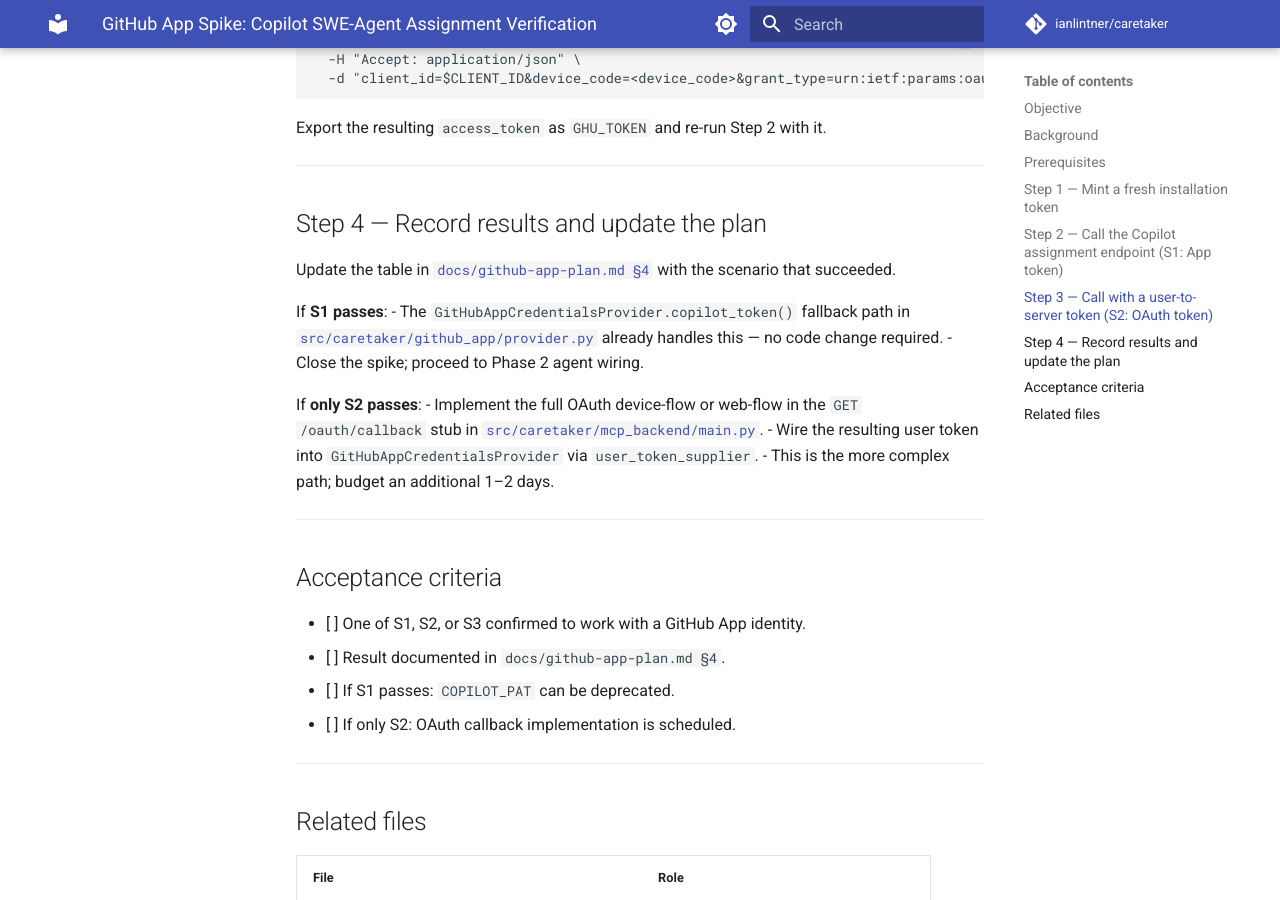
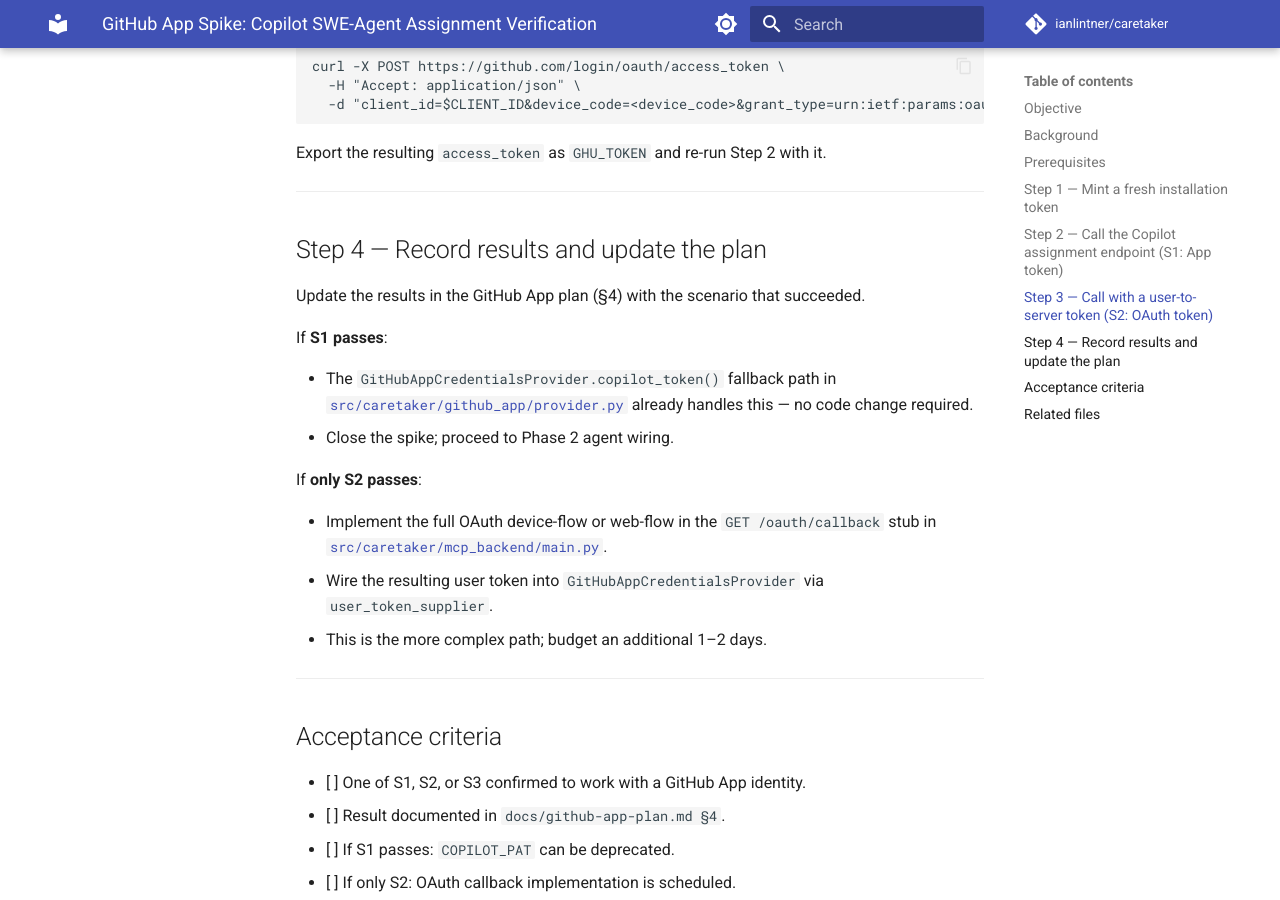
Before and after one commit to ianlintner/caretaker, an MkDocs documentation site: the page built from docs/github-app-spike.md, in a window 1280 px wide and 900 px high, scrolled down 3243 px. Built offline with MkDocs 1.6.1 and Material for MkDocs 9.7.7, drawn with Linux system fonts in a browser that asks for light colours; comment, search, counter and statistics services are not loaded; some of the changed text lies outside the part shown.

Commit message:
docs: refine GitHub App spike documentation for clarity and consistency

```diff
--- a/docs/github-app-spike.md
+++ b/docs/github-app-spike.md
@@ -15,9 +15,7 @@
 **user-to-server token** (i.e., a token issued on behalf of a specific GitHub
 user account that has a Copilot seat).
 
-This is the one remaining question from
-[`docs/github-app-plan.md §4`](./github-app-plan.md#4-copilot-swe-agent-assignment--the-gating-question)
-that cannot be answered from documentation alone.
+This is the one remaining question from the GitHub App plan (§4: Copilot SWE-Agent Assignment — the gating question) that cannot be answered from documentation alone.
 
 ---
 
@@ -34,18 +32,17 @@
 
 **Scenarios being tested:**
 
-| Scenario | Token type | Hypothesis |
-|---|---|---|
-| S1 | App installation token (`ghs_…`) | ✅ Works — App identity is sufficient |
-| S2 | User-to-server OAuth token (`ghu_…`) | ✅ Works — Requires user with Copilot seat |
-| S3 | PAT with `copilot` scope | ✅ Works — Current approach (baseline) |
+| Scenario | Token type                           | Hypothesis                                 |
+| -------- | ------------------------------------ | ------------------------------------------ |
+| S1       | App installation token (`ghs_…`)     | ✅ Works — App identity is sufficient      |
+| S2       | User-to-server OAuth token (`ghu_…`) | ✅ Works — Requires user with Copilot seat |
+| S3       | PAT with `copilot` scope             | ✅ Works — Current approach (baseline)     |
 
 ---
 
 ## Prerequisites
 
-1. A registered GitHub App with the permissions listed in
-   [`docs/github-app-plan.md §6`](./github-app-plan.md#6-permission-manifest).
+1. A registered GitHub App with the required permissions (see GitHub App plan §6: Permission manifest).
 2. The App installed on a test repository.
 3. The test repository must be a **private** repo under an organization with
    an active **GitHub Copilot Business** or **Enterprise** license.
@@ -107,12 +104,12 @@
 
 **Expected responses:**
 
-| HTTP code | Meaning | Next action |
-|---|---|---|
-| `201 Created` | **S1 confirmed** — installation token works | Mark as resolved; skip S2 |
-| `403 Forbidden` | User identity required | Proceed to Step 3 (S2) |
-| `404 Not Found` | Repo/issue not found, or App lacks `issues:write` | Check permissions |
-| `422 Unprocessable` | Copilot not enabled for the org | Check license |
+| HTTP code           | Meaning                                           | Next action               |
+| ------------------- | ------------------------------------------------- | ------------------------- |
+| `201 Created`       | **S1 confirmed** — installation token works       | Mark as resolved; skip S2 |
+| `403 Forbidden`     | User identity required                            | Proceed to Step 3 (S2)    |
+| `404 Not Found`     | Repo/issue not found, or App lacks `issues:write` | Check permissions         |
+| `422 Unprocessable` | Copilot not enabled for the org                   | Check license             |
 
 ---
 
@@ -146,17 +143,18 @@
 
 ## Step 4 — Record results and update the plan
 
-Update the table in
-[`docs/github-app-plan.md §4`](./github-app-plan.md#4-copilot-swe-agent-assignment--the-gating-question)
+Update the results in the GitHub App plan (§4)
 with the scenario that succeeded.
 
 If **S1 passes**:
+
 - The `GitHubAppCredentialsProvider.copilot_token()` fallback path in
   [`src/caretaker/github_app/provider.py`](../src/caretaker/github_app/provider.py)
   already handles this — no code change required.
 - Close the spike; proceed to Phase 2 agent wiring.
 
 If **only S2 passes**:
+
 - Implement the full OAuth device-flow or web-flow in the
   `GET /oauth/callback` stub in
   [`src/caretaker/mcp_backend/main.py`](../src/caretaker/mcp_backend/main.py).
@@ -177,11 +175,11 @@
 
 ## Related files
 
-| File | Role |
-|---|---|
-| `src/caretaker/github_app/jwt_signer.py` | RS256 App JWT for API auth |
-| `src/caretaker/github_app/installation_tokens.py` | Installation token minter |
-| `src/caretaker/github_app/provider.py` | `GitHubAppCredentialsProvider` |
-| `src/caretaker/mcp_backend/main.py` | OAuth callback stub (`GET /oauth/callback`) |
-| `docs/github-app-plan.md` | Full architectural plan |
-| `docs/azure-mcp-architecture-plan.md` | Multi-replica / Redis upgrade path |
+| File                                              | Role                                        |
+| ------------------------------------------------- | ------------------------------------------- |
+| `src/caretaker/github_app/jwt_signer.py`          | RS256 App JWT for API auth                  |
+| `src/caretaker/github_app/installation_tokens.py` | Installation token minter                   |
+| `src/caretaker/github_app/provider.py`            | `GitHubAppCredentialsProvider`              |
+| `src/caretaker/mcp_backend/main.py`               | OAuth callback stub (`GET /oauth/callback`) |
+| `docs/github-app-plan.md`                         | Full architectural plan                     |
+| `docs/azure-mcp-architecture-plan.md`             | Multi-replica / Redis upgrade path          |
```
